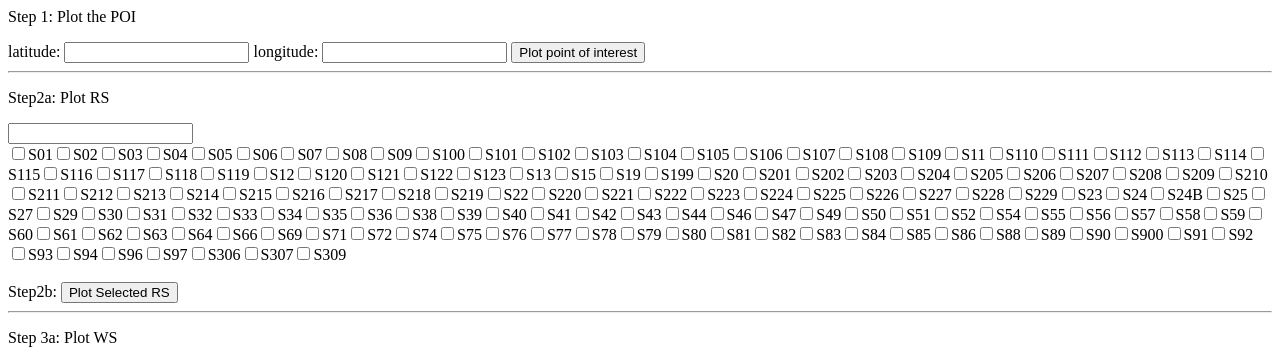
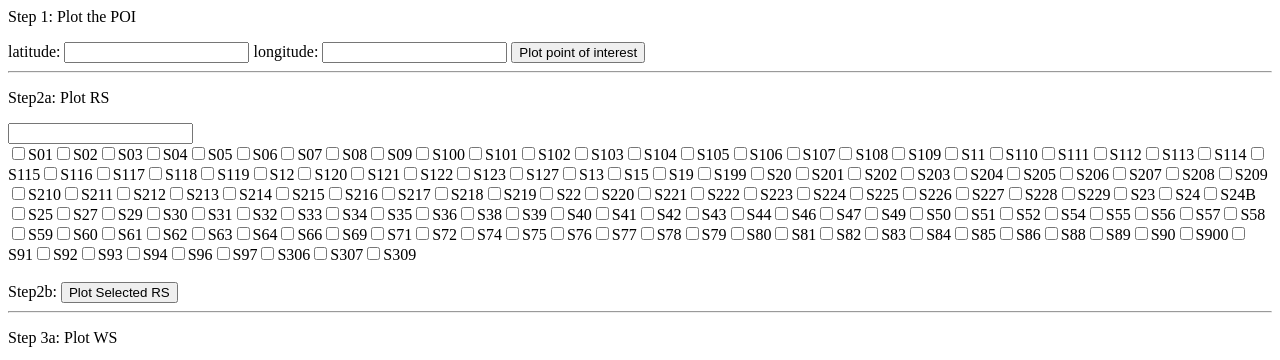
Before and after one commit to 001qez/001qez.github.io, a plain HTML site: page index.html in a window 1280 px wide. Shown: the top 360 px of the page. Drawn offline with nearby package versions, Linux system fonts and the light colour scheme.

Commit message:
Update index.html S127

```diff
--- a/index.html
+++ b/index.html
@@ -98,6 +98,7 @@
       S121: [1.37288, 103.722444],
       S122: [1.417313, 103.8249],
       S123: [1.3214, 103.8577],
+      S127: [1.3057, 103.8782],
       S13: [1.2833, 103.85],
       S15: [1.35, 103.883333],
       S19: [1.271667, 103.8],
```
